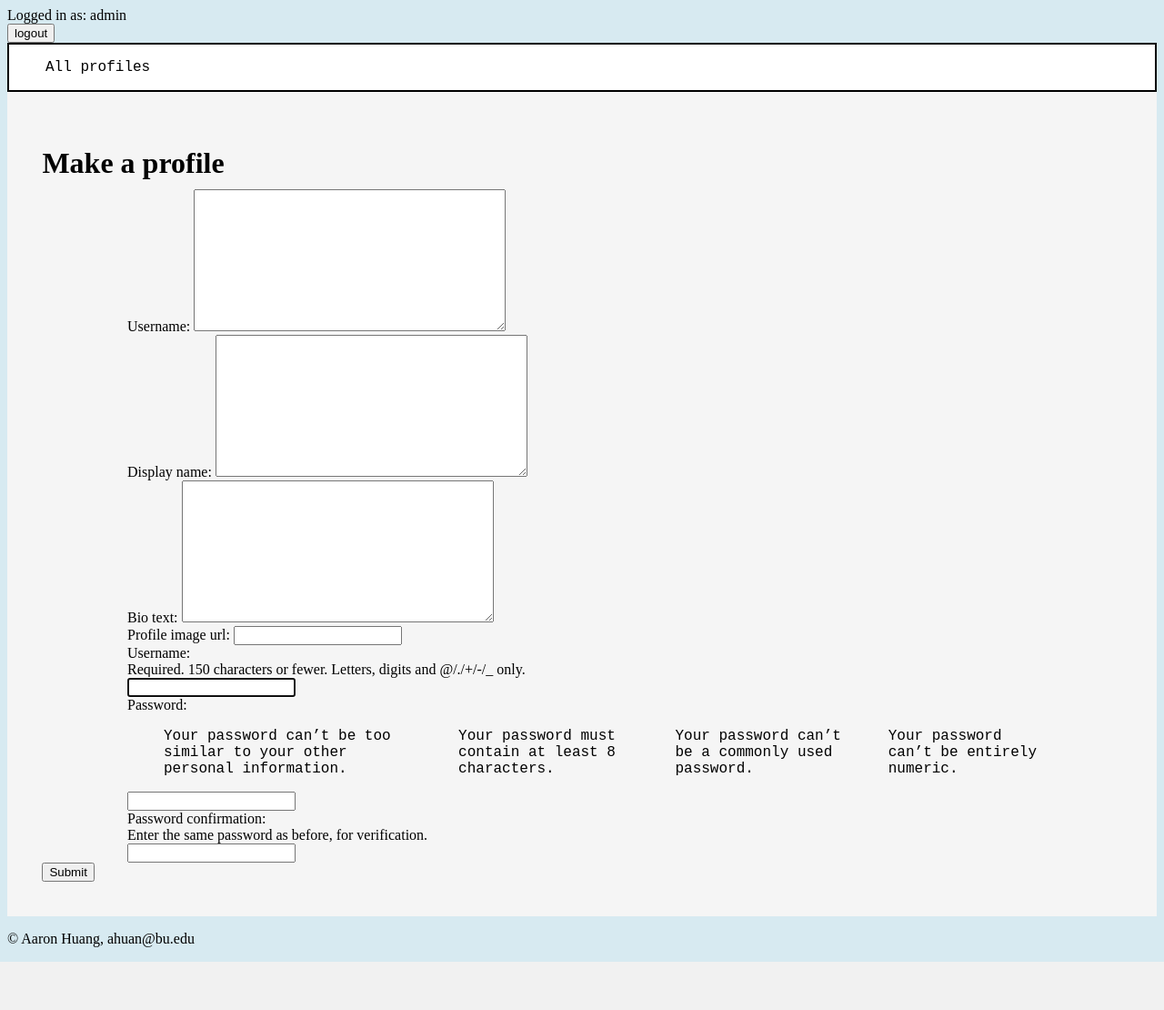
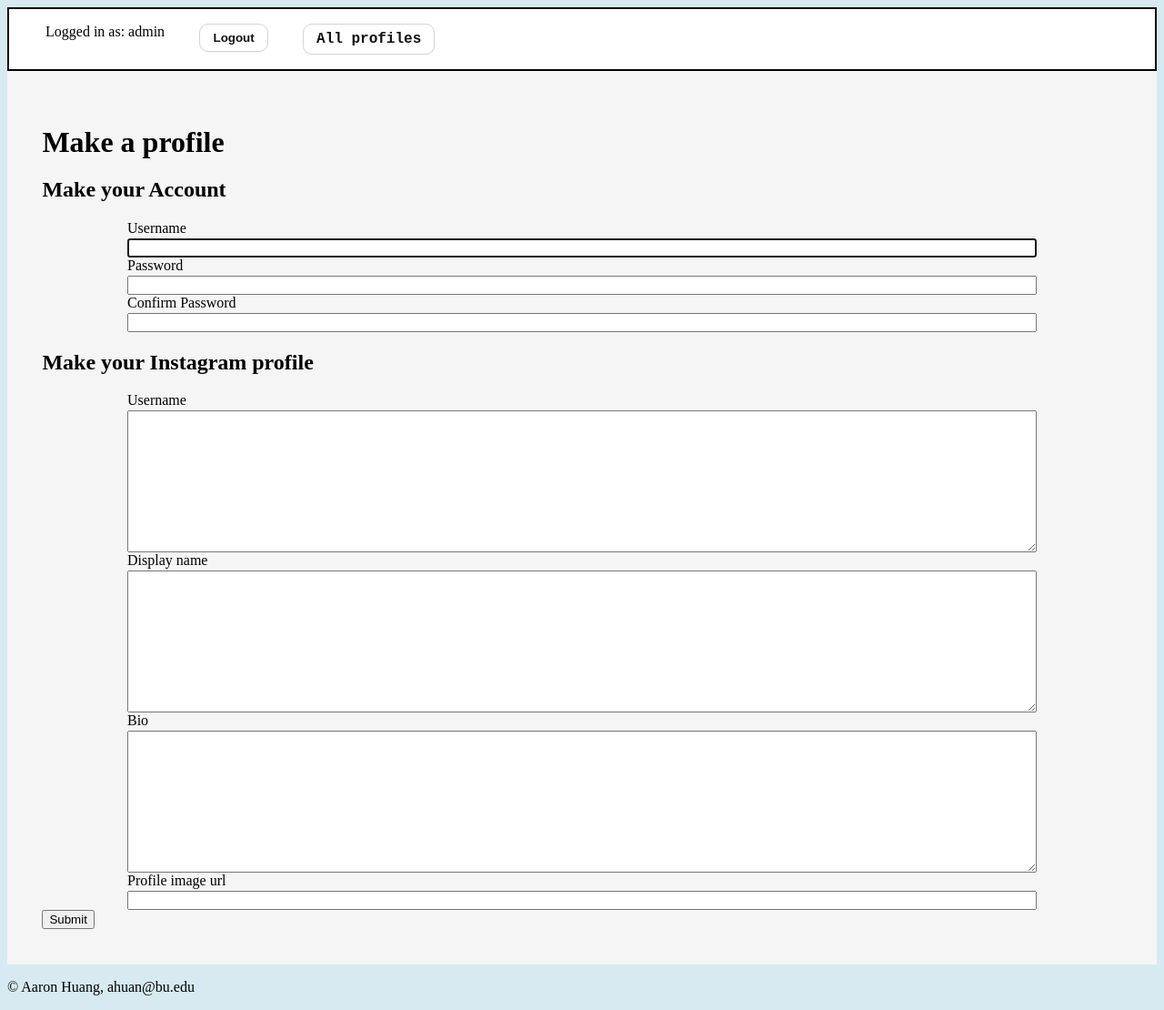
Before and after one commit to aaronhuan/cs412, a Django app: page /mini_insta/create_profile in a window 1280 px wide. Shown: the whole page at 91% size. Before the commit the page ends 1057 px from the top, so only its background shows below. Run offline with Django 5.2, Linux system fonts and the light colour scheme; a user stored in the database is signed in.

Commit message:
Task 4: Implementing Likes and Follows

```diff
--- a/mini_insta/templates/mini_insta/base.html
+++ b/mini_insta/templates/mini_insta/base.html
@@ -13,21 +13,22 @@ Description: The base.html template provides a common structure for all pages in
     <title>Mini Instagram</title>
 </head>
 <body>
-    {% if request.user.is_authenticated %}
-    Logged in as: {{request.user}}
-    <form action="{% url 'logout' %}" method="POST">
-      {% csrf_token %}
-      <button type="submit">logout</button>
-    </form>
-    {% else %}
-    Not logged in.
-    <a href = "{% url 'login' %}"> Login</a>
-    <a href = "{% url 'create_profile' %}">Sign up</a>
-    {% endif %}
 
     <nav>
         <ul>
-            <li><a href = "{% url 'show_all_profiles' %}"> All profiles</a></li>
+            {% if request.user.is_authenticated %}
+            Logged in as: {{request.user}}
+            <li>
+              <form action="{% url 'logout' %}" method="POST" class="logout-form">
+                {% csrf_token %}
+                <button type="submit" class="btn">Logout</button>
+              </form>
+            </li>
+            {% else %}
+            <li><a href = "{% url 'login' %}" class="btn"> Login</a></li>
+            <li><a href = "{% url 'create_profile' %}" class="btn">Sign up</a></li>
+            {% endif %}
+            <li><a href = "{% url 'show_all_profiles' %}" class="btn"> All profiles</a></li>
         </ul>
     </nav>
     <main>
--- a/mini_insta/templates/mini_insta/create_profile_form.html
+++ b/mini_insta/templates/mini_insta/create_profile_form.html
@@ -1,12 +1,52 @@
+<!--
+File: mini_insta/create_profile_form.html
+Author: Aaron Huang (ahuan@bu.edu), 10/23/2025
+Description: The create_profile_form handles creating a django user and a instagram profile for the user and redirects them to their detailed profile view.
+-->
+
 {% extends 'mini_insta/base.html' %}
 
 {% block content %}
 <h1>Make a profile</h1>
 <form action ="{% url 'create_profile' %}"method ="POST">
     {% csrf_token %}
+    <h2>Make your Account </h2>
+    <div class="create-form">
+        <label>Username</label>
+        {{ create_user_form.username }}
+    </div>
 
-    {{form}}
-    {{create_user_form}}
+    <div class="create-form">
+        <label>Password</label>
+        {{ create_user_form.password1 }}
+    </div>
+
+    <div class="create-form">
+        <label>Confirm Password</label>
+        {{ create_user_form.password2 }}
+    </div>
+
+    <h2>Make your Instagram profile</h2>
+    <div class="create-form">
+        <label>Username</label>
+        {{ form.username }}
+    </div>
+
+    <div class="create-form">
+        <label>Display name</label>
+        {{ form.display_name }}
+    </div>
+
+    <div class="create-form">
+        <label>Bio</label>
+        {{ form.bio_text }}
+    </div>
+
+    <div class="create-form">
+        <label>Profile image url</label>
+        {{ form.profile_image_url }}
+    </div>
+
     <button type="submit">Submit</button>
 </form>
 
--- a/mini_insta/templates/mini_insta/logged_out.html
+++ b/mini_insta/templates/mini_insta/logged_out.html
@@ -1,3 +1,9 @@
+<!--
+File: mini_insta/logged_out.html
+Author: Aaron Huang (ahuan@bu.edu), 10/23/2025
+Description: The logged_out handles displaying a confirmation page that the user has been logged out.
+-->
+
 {% extends 'mini_insta/base.html' %}
 
 {% block content %}
--- a/mini_insta/templates/mini_insta/login.html
+++ b/mini_insta/templates/mini_insta/login.html
@@ -1,3 +1,9 @@
+<!--
+File: mini_insta/login.html
+Author: Aaron Huang (ahuan@bu.edu), 10/23/2025
+Description: The login page handles displaying a built in django login form for the user to log themselves into instagram.
+-->
+
 {% extends 'mini_insta/base.html' %}
 
 {% block content %}
--- a/mini_insta/urls.py
+++ b/mini_insta/urls.py
@@ -21,5 +21,9 @@ urlpatterns = [
     path('login/', auth_views.LoginView.as_view(template_name='mini_insta/login.html'), name ="login"),
     path('logout/', auth_views.LogoutView.as_view(next_page='logout_confirmation'), name="logout"),
     path('logged_out/', views.LoggedOutView.as_view(), name='logout_confirmation'),
-    path('create_profile', views. CreateProfileView.as_view(), name ='create_profile'),
+    path('create_profile', views.CreateProfileView.as_view(), name ='create_profile'),
+    path('profile/<int:pk>/follow', views.FollowView.as_view(),name = "follow"),
+    path('profile/<int:pk>/delete_follow', views.UnfollowView.as_view(), name="delete_follow"),
+    path('post/<int:pk>/like', views.LikeView.as_view(), name = "like"),
+    path('post/<int:pk>/delete_like', views.UnlikeView.as_view(), name = "delete_like"),
 ]
--- a/mini_insta/views.py
+++ b/mini_insta/views.py
@@ -10,14 +10,17 @@ from django.db.models import Q
 from django.contrib.auth.mixins import LoginRequiredMixin
 from django.contrib.auth.forms import UserCreationForm
 from django.contrib.auth import login
-
+from django.shortcuts import redirect
 # Create your views here.
 
 class MyLoginRequiredMixin(LoginRequiredMixin):
+    """Class that inherits from built in LoginRequiredMixin, used to override or add methods."""
     def get_login_url(self):
+        """Obtain the url that displays the login form."""
         return reverse('login')
 
     def get_logged_in_profile(self):
+        """Query for the profile associated with the logged in user."""
         if not self.request.user.is_authenticated:
             return None
 
@@ -39,12 +42,32 @@ class ProfileDetailView(DetailView):
     template_name = "mini_insta/show_profile.html"
     context_object_name = "profile"
 
+    def get_context_data(self, **kwargs):
+        """Add 'is_following' context variable to indicate whether the logged-in user follows this profile."""
+        context = super().get_context_data(**kwargs)
+        context["is_following"] = (self.request.user.is_authenticated and
+            Follow.objects.filter(follower_profile__user=self.request.user,
+                profile=self.object
+            ).exists()
+        )
+        return context
+
 
 class PostDetailView(DetailView):
     """Display details for a single post."""
     model = Post
     template_name = "mini_insta/show_post.html"
     context_object_name="post"
+
+    def get_context_data(self, **kwargs):
+        """Add 'is_liked' context variable to indicate whether the logged-in user liked this post."""
+        context = super().get_context_data(**kwargs)
+        context["is_liked"] = (self.request.user.is_authenticated and
+            Like.objects.filter(profile__user=self.request.user,
+                post=self.object
+            ).exists()
+        )
+        return context
 
 class CreatePostView(MyLoginRequiredMixin, CreateView):
     """ Create a new post for a given profile and attaches one photo"""
@@ -175,20 +198,23 @@ class SearchView(MyLoginRequiredMixin, ListView):
 
 
 class LoggedOutView(TemplateView):
+    """Render the logged out confirmation page."""
     template_name = 'mini_insta/logged_out.html'
 
 class CreateProfileView(CreateView):
+    """Create a new Profile and  Django User, log the user in and direct them to their detailed profile page."""
     model = Profile
     form_class=CreateProfileForm
     template_name="mini_insta/create_profile_form.html"
 
     def get_context_data(self, **kwargs):
+        """Adds 'create_user_form' context to the template to display the built-in django user creation form."""
         context = super().get_context_data(**kwargs)
         context['create_user_form'] = UserCreationForm()
         return context
 
     def form_valid(self, form):
-
+        """When the form is valid: create the User, the Profile, log in, and save."""
         user = UserCreationForm(self.request.POST).save()
 
         form.instance.user = user
@@ -198,4 +224,58 @@ class CreateProfileView(CreateView):
         return super().form_valid(form)
 
     def get_success_url(self):
+        """After successful creation, go to the new profile’s detail page."""
         return self.object.get_absolute_url()
+
+
+class FollowView(MyLoginRequiredMixin, TemplateView):
+    """Create a Follow from the logged-in user's Profile to the target Profile."""
+    def dispatch(self, request, *args, **kwargs):
+        """Create the Follow unless the user is viewing their own profile, then redirect back."""
+        user = self.get_logged_in_profile()
+        view_profile = Profile.objects.get(pk=kwargs['pk'])
+
+        if user ==view_profile:
+            return redirect(user.get_absolute_url())
+
+        Follow.objects.get_or_create(follower_profile=user, profile=view_profile)
+        return redirect(view_profile.get_absolute_url())
+
+class UnfollowView(MyLoginRequiredMixin, TemplateView):
+    """Delete existing Follow from the user's Profile to the target Profile."""
+    def dispatch(self, request, *args, **kwargs):
+        """Remove the Follow unless it is the user's own profile, then redirect back."""
+        user = self.get_logged_in_profile()
+        view_profile = Profile.objects.get(pk=kwargs['pk'])
+
+        if user ==view_profile:
+            return redirect(user.get_absolute_url())
+
+        Follow.objects.get(follower_profile=user, profile=view_profile).delete()
+        return redirect(view_profile.get_absolute_url())
+
+class LikeView(MyLoginRequiredMixin, TemplateView):
+    """Create a Like by the logged-in user's Profile on a Post."""
+    def dispatch(self, request, *args, **kwargs):
+        """Create the Like unless the post is the user's, then redirect back to the post."""
+        user = self.get_logged_in_profile()
+        post = Post.objects.get(pk=kwargs['pk'])
+
+        if user ==post.profile:
+            return redirect(user.get_absolute_url())
+
+        Like.objects.get_or_create(post=post, profile=user)
+        return redirect(post.get_absolute_url())
+
+class UnlikeView(MyLoginRequiredMixin, TemplateView):
+    """Delete existing Like by the user on the target Post."""
+    def dispatch(self, request, *args, **kwargs):
+        """Remove the Like unless the post belongs to the user, then redirect back."""
+        user = self.get_logged_in_profile()
+        post = Post.objects.get(pk=kwargs['pk'])
+
+        if user ==post.profile:
+            return redirect(user.get_absolute_url())
+
+        Like.objects.get(post=post, profile=user).delete()
+        return redirect(post.get_absolute_url())
--- a/static/mini_insta_styles.css
+++ b/static/mini_insta_styles.css
@@ -341,3 +341,9 @@ textarea[name="caption"] {
   outline: 3px solid #111;
   box-shadow: 0 0 0 2px #fff inset;
 }
+
+
+nav .logout-form{
+  display:inline;
+  margin:0;
+}
```
Also changed, not shown: mini_insta/templates/mini_insta/show_post.html (+8 -0 lines), mini_insta/templates/mini_insta/show_profile.html (+16 -0 lines), db.sqlite3.
